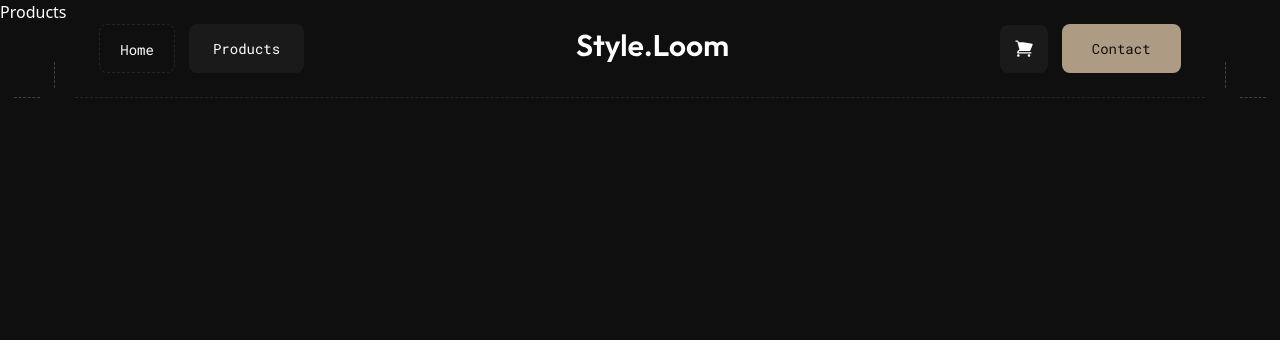
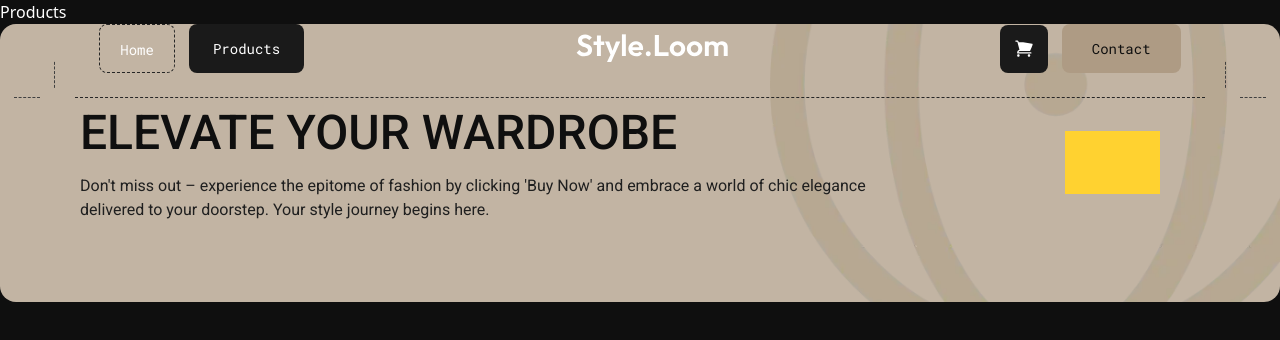
Before and after one commit to RaghadSHammout/Style.Loom, a React (Vite) app: page /Style.Loom-x3/products in a window 1280 px wide. Shown: the top 340 px of the page. Built offline with nearby package versions, Linux system fonts and the light colour scheme.

Commit message:
cta-section

```diff
--- a/src/App.tsx
+++ b/src/App.tsx
@@ -1,12 +1,15 @@
 import { Outlet } from "react-router-dom"
 import NavBar from "./components/NavBar"
-
+import CallToAction from "./components/CallToAction"
+import { CtaData } from './data/CtaData';
 function App() {
   return (
     <div className="bg-primarybg min-h-screen text-white">
       <NavBar/>
       <Outlet />
+{/* for foter CTA */}
 
+    <CallToAction heading={CtaData.heading} text={CtaData.text}  image={CtaData.image} alt={CtaData.alt}/>
     </div>
   )
 }
--- /dev/null
+++ b/src/components/CallToAction.tsx
@@ -0,0 +1,29 @@
+import type { CallToActionProps } from "../types";
+function CallToAction({ heading, text, image, alt }: CallToActionProps) {
+  return (
+    <div className="relative overflow-hidden bg-brown-70  flex items-center justify-between gap-[150px] rotate-0 opacity-100  rounded-[20px]  py-[100px] pr-[142px] pl-[100px]
+   max-2xl:rounded-[16px]
+  max-2xl:pr-[120px]
+  max-2xl:pl-[80px]
+  max-2xl:py-[80px]
+  max-lg:rounded-[16px]
+  max-lg:px-[30px]
+  max-lg:py-[50px]
+  max-lg:gap-[30px]
+  max-md:flex-col ">
+      <div className="font-roboto flex flex-col gap-4 z-10  max-2xl:gap-3">
+      <h2 className=" text-primarybg font-medium  text-[58px] leading-[120%] tracking-[0%] uppercase max-2xl:text-[48px] max-lg:text-[38px]">{heading}</h2>
+      <p className="text-dark-12 font-normal text-lg leading-[150%] tracking-[0%]   max-2xl:text-base  max-sm:text-sm">{text}</p>
+      </div>
+      <button className="w-[136px] h-[63px]  z-10  bg-amber-300"></button>
+      <div
+        className={`absolute right-0 top-0 bottom-0  z-0 max-sm:right-[-90px] `}
+      >
+        <img src={image} alt={alt} className={` overflow-hidden max-2xl:w-[510px] max-sm:w-[280px] `} />
+      </div>
+
+    </div>
+  )
+}
+
+export default CallToAction
--- /dev/null
+++ b/src/data/CtaData.tsx
@@ -0,0 +1,8 @@
+import Abstract2 from "../assets/images/home/Abstract Design (2).webp"
+
+export const CtaData  = {
+  heading: "elevate your wardrobe",
+  text: "Don't miss out – experience the epitome of fashion by clicking 'Buy Now' and embrace a world of chic elegance delivered to your doorstep. Your style journey begins here.",
+  image:Abstract2 ,
+  alt:"ImgCallToAction",
+};
```
